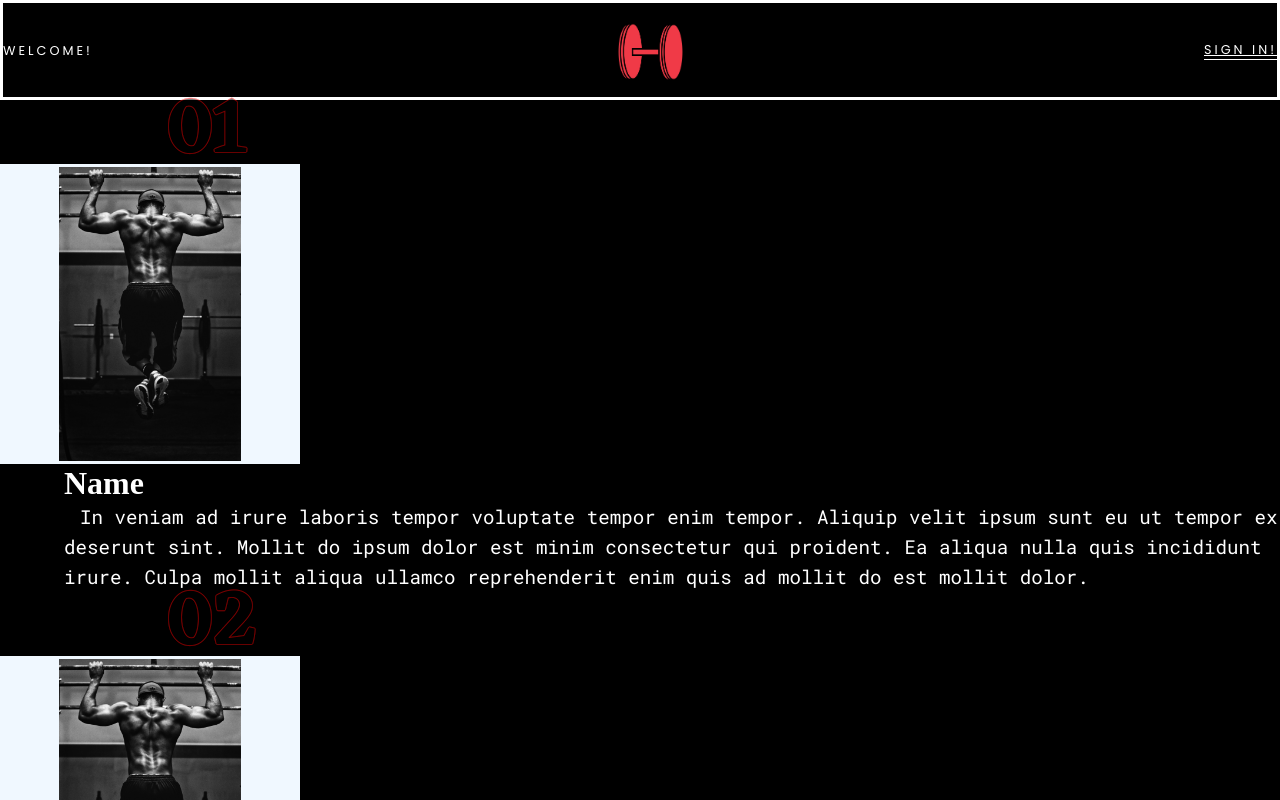
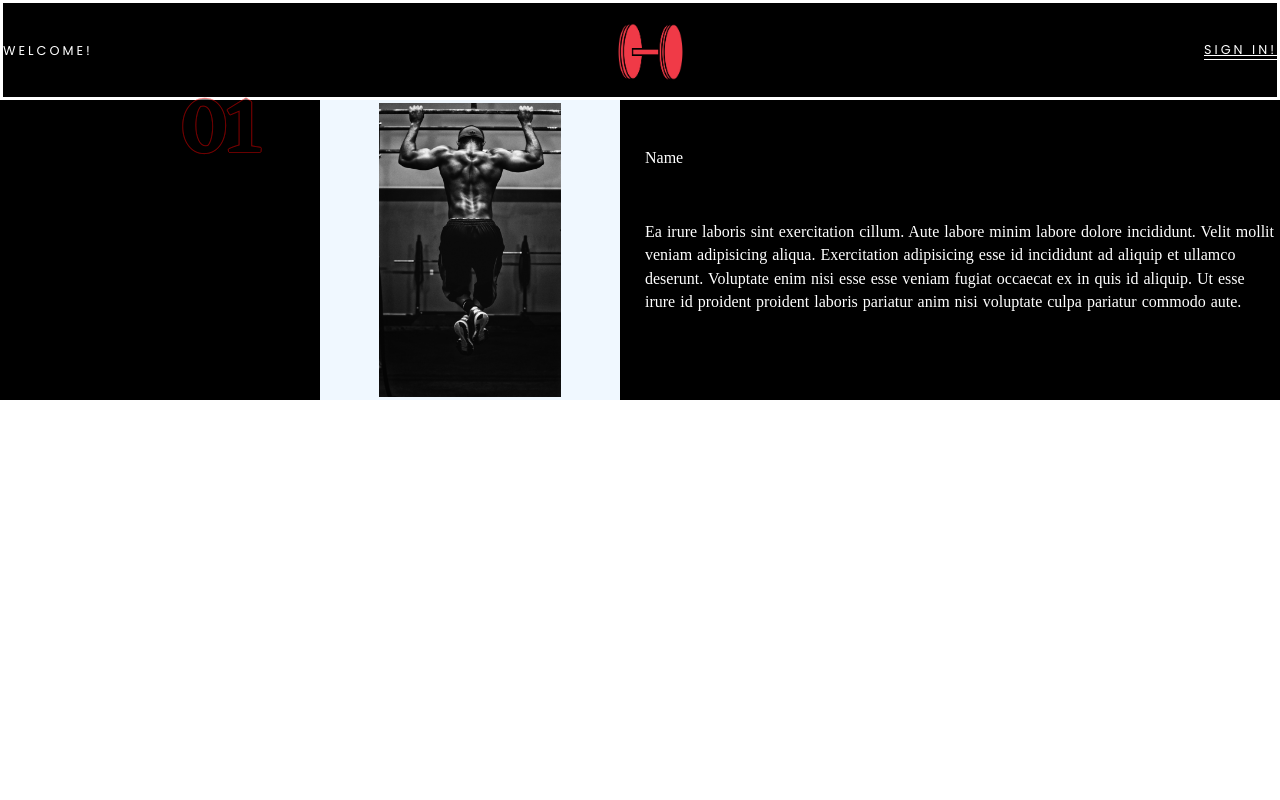
Before and after one commit to ChrisCodeCole/temp-dotnet-cra, a React (Create React App) app: page / in a window 1280 px wide. Shown: the top 800 px of the page. Built offline with nearby package versions, Linux system fonts and the light colour scheme; a web font is replaced by a local one.

Commit message:
complete most of grid for first about2Content section

```diff
--- a/src/components/Description/Description.js
+++ b/src/components/Description/Description.js
@@ -1,20 +1,10 @@
 import React from 'react';
 import classes from './Description.module.css';
 
-const Description = ({ style }) => {
+const Description = ({ style, text }) => {
 	return (
 		<div className={classes.descriptionContainer} style={style}>
-			<p className={classes.descriptionText}>
-				Aliqua commodo sint cillum enim ipsum sit non esse velit amet.
-				Cupidatat officia minim minim nisi et cillum aliqua aute. Non
-				pariatur qui veniam ad cupidatat quis qui occaecat dolor. Velit
-				tempor ea cupidatat nulla velit mollit est aliquip quis proident
-				in. Proident ad cupidatat reprehenderit commodo officia esse
-				culpa enim ea voluptate tempor ut deserunt. Anim minim irure
-				fugiat pariatur culpa excepteur enim eu culpa nulla elit
-				consectetur nulla Lorem. Tempor ipsum mollit velit Lorem anim
-				ullamco officia velit enim voluptate non.
-			</p>
+			<p className={classes.descriptionContent}>{text}</p>
 		</div>
 	);
 };
--- a/src/components/Description/Description.module.css
+++ b/src/components/Description/Description.module.css
@@ -1,11 +1,11 @@
 .descriptionContainer {
-	width: 300px;
-	height: 300px;
+	/* width: 300px;
+	height: 300px; */
 	padding: 5px;
+	color: white;
 }
 
-.descriptionText {
-	font-size: 18%;
+.descriptionContent {
 	line-height: 145%;
 	word-spacing: 1px;
 }
--- a/src/containers/About2/About2.js
+++ b/src/containers/About2/About2.js
@@ -4,6 +4,7 @@ import Navbar from '../../components/Navbar/NavBar';
 import Header from '../../components/Header/Header';
 import Image from '../../components/Image/Image';
 import SubHeader from '../../components/SubHeader/SubHeader';
+import Description from '../../components/Description/Description';
 import classes from './About2.module.css';
 
 class About2 extends Component {
@@ -12,29 +13,61 @@ class About2 extends Component {
 			<div className={classes.about2Container}>
 				<Navbar />
 				<div className={classes.about2Content}>
-					<Header headerText='01' />
-					<Image />
-					<SubHeader
-						subheaderText='Name'
-						descriptionText='In veniam ad irure laboris tempor voluptate tempor enim tempor. Aliquip velit ipsum sunt eu ut tempor ex deserunt sint. Mollit do ipsum dolor est minim consectetur qui proident. Ea aliqua nulla quis incididunt irure. Culpa mollit aliqua ullamco reprehenderit enim quis ad mollit do est mollit dolor.'
+					<div
+						className={classes.headerImage}
+						style={{ gridArea: 'headerImage' }}
+					>
+						<Header
+							headerText='01'
+							style={{
+								gridArea: 'header',
+							}}
+							// style={{
+							//     display: 'flex',
+							//     justifyContent: 'flex-start'
+							// }}
+						/>
+						<Image style={{ gridArea: 'image' }} />
+					</div>
+					<div
+						className={classes.textInfo}
+						style={{ gridArea: 'textInfo' }}
+					>
+						<Description text='Name' style={{ gridArea: 'name' }} />
+						<Description
+							text='Ea irure laboris sint exercitation cillum. Aute labore minim labore dolore incididunt. Velit mollit veniam adipisicing aliqua. Exercitation adipisicing esse id incididunt ad aliquip et ullamco deserunt. Voluptate enim nisi esse esse veniam fugiat occaecat ex in quis id aliquip. Ut esse irure id proident proident laboris pariatur anim nisi voluptate culpa pariatur commodo aute.'
+							style={{ gridArea: 'text' }}
 						/>
 					</div>
-				<div className={classes.about2Content}>
+				</div>
+
+				{/* <div className={classes.about2Content}>
 					<Header headerText='02' />
 					<Image />
 					<SubHeader
 						subheaderText='Name'
 						descriptionText='Eiusmod ut magna ipsum labore consequat esse non occaecat mollit. Veniam incididunt et pariatur non pariatur eu consequat aliquip sint. Laboris esse ullamco do esse. Ullamco cupidatat est amet officia quis quis ex.'
 					/>
+                </div> */}
+
+				{/* <div className={classes.about2Content}>
+                    <div className={classes.headerImage}>
+					    <Header headerText='01' style={{}}/>
+					    <Image />
                     </div>
-				<div className={classes.about2Content}>
-					<Header headerText='03' />
-					<Image />
+                    <div className={classes.subHeader}>
 					    <SubHeader
                             subheaderText='Name'
-						descriptionText='Do ex et excepteur aute ipsum ad sit magna amet. Cupidatat ad eu et et nulla ea minim enim. Non ex eiusmod minim ipsum ea.'
+                            descriptionText='In veniam ad irure laboris tempor voluptate tempor enim tempor. Aliquip velit ipsum sunt eu ut tempor ex deserunt sint. Mollit do ipsum dolor est minim consectetur qui proident. Ea aliqua nulla quis incididunt irure. Culpa mollit aliqua ullamco reprehenderit enim quis ad mollit do est mollit dolor.'
+                            style={{
+                                display: 'flex',
+                                flexDirection: 'column',
+                                justifyContent: 'center',
+                                height: '100%'
+                            }}
                         />
                     </div>
+				</div> */}
 			</div>
 		);
 	}
--- a/src/containers/About2/About2.module.css
+++ b/src/containers/About2/About2.module.css
@@ -1,4 +1,33 @@
 .about2Container {
+	height: 100%;
 	background-color: black;
-	height: 100%;
 }
+
+.about2Content {
+	display: grid;
+	grid-template-columns: repeat(2, 50%);
+	grid-template-rows: auto;
+	grid-template-areas: 'headerImage textInfo';
+}
+
+.headerImage {
+	display: grid;
+	grid-template-columns: repeat(4, 25%);
+	grid-template-rows: auto;
+	grid-template-areas:
+		'. . . .'
+		'. . . .'
+		'. header image image'
+		'. . . .';
+}
+
+.textInfo {
+	display: grid;
+	grid-template-columns: repeat(4, 25%);
+	grid-template-rows: auto;
+	grid-template-areas:
+		'. . . .'
+		'name . . .'
+		'text text text text'
+		'. . . .';
+}
```
Lines whose indentation alone changed are shown as unchanged.
